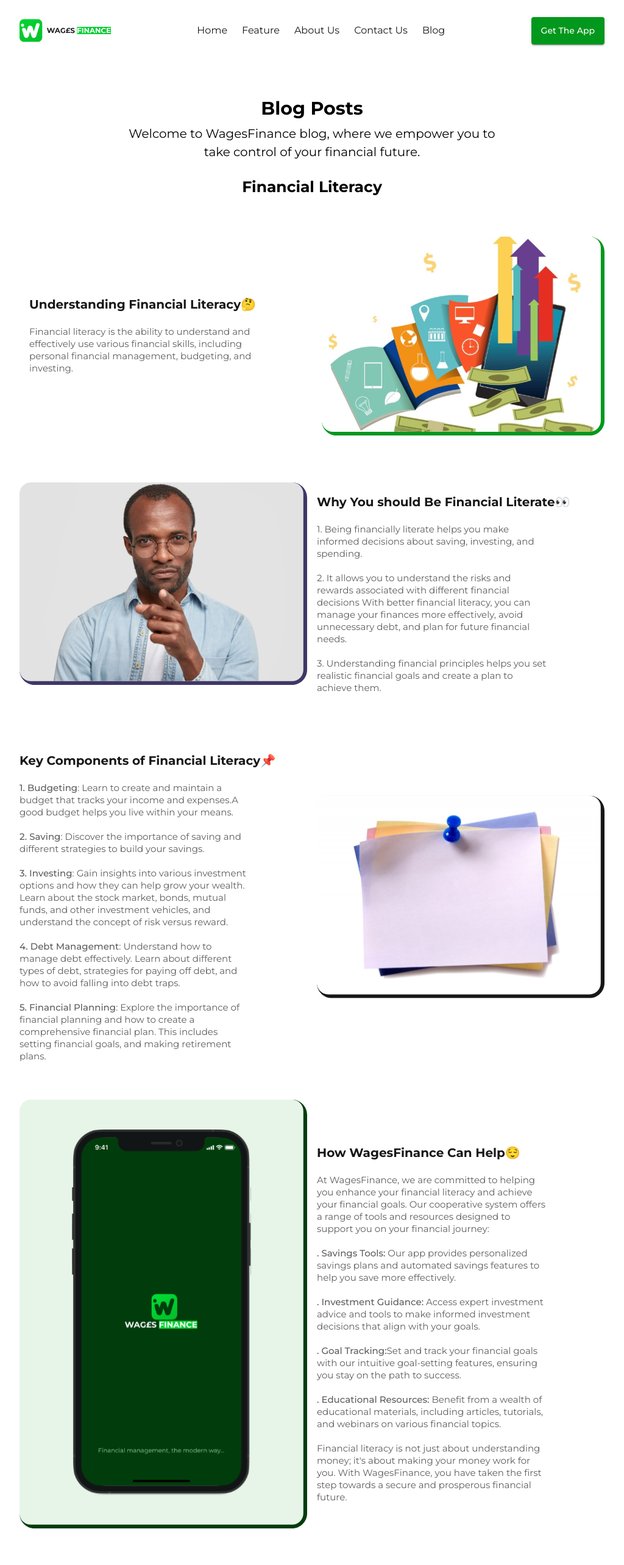
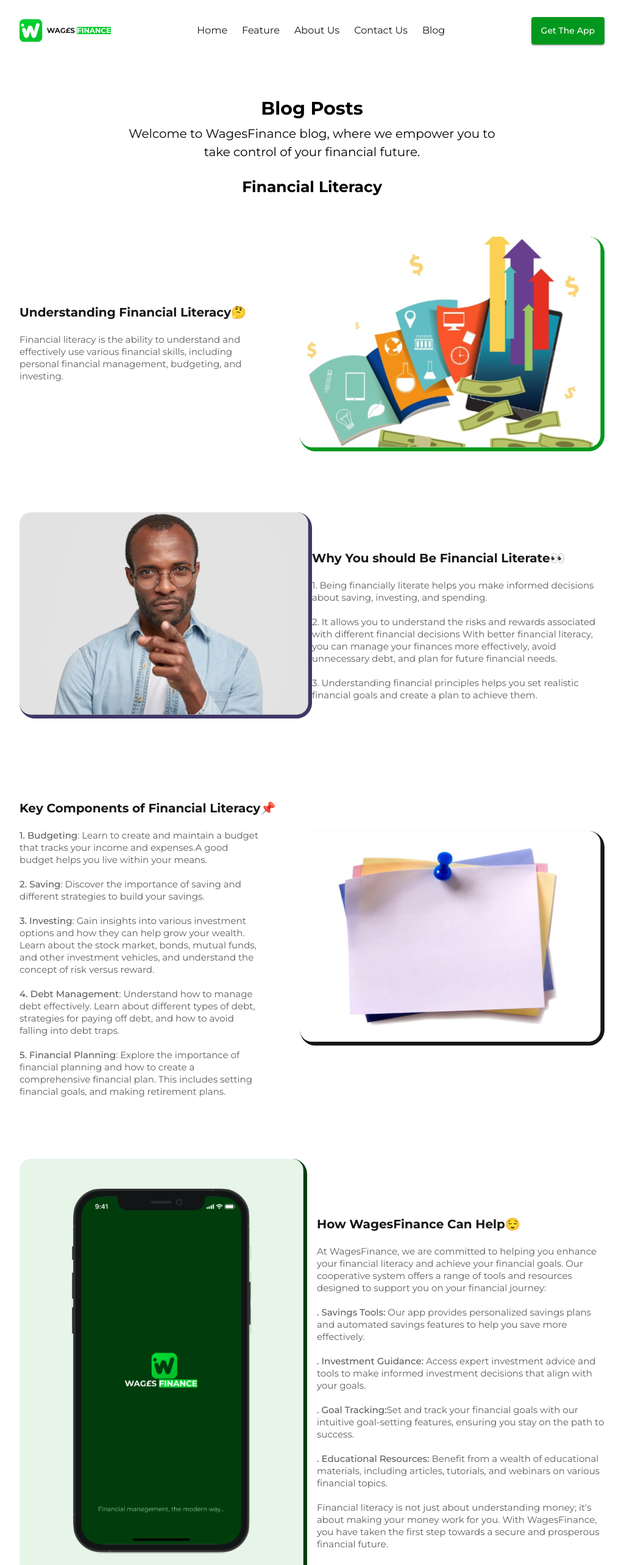
Before and after one commit to emmanuelprince66/wages-landing, a Next.js app: page /blog in a window 1280 px wide. Shown: the top 2566 px of the page at 61% size, without its empty margins (128-1152 px from the left). Built offline with nearby package versions, Linux system fonts and the light colour scheme.

Commit message:
new chag

```diff
--- a/app/components/blog/Blog.tsx
+++ b/app/components/blog/Blog.tsx
@@ -30,7 +30,7 @@
   };
 
   return (
-    <div className="flex_column_center text-center w-[90%] md:w-[75%] py-4 mx-auto  gap-4 mt-[10%] md:mt-[3%]  justify-center">
+    <div className="flex_column_center text-center w-[90%]  md:w-[75%] py-4 mx-auto  gap-4 mt-[10%] md:mt-[3%]  justify-center">
       <motion.div
         ref={blogRef}
         initial="hidden"
@@ -50,16 +50,15 @@
         </p>
       </motion.div>
 
-      <div className="w-full mt-[4%]">
+      <div className="w-full mt-[10%] md:mt-[4%]">
         <motion.div
           ref={financialRef}
           initial="hidden"
           animate={financialRefView ? "visible" : "hidden"}
           variants={fadeVariant}
-          className="flex flex-col md:flex-row md:gap-4"
+          className="flex flex-col md:flex-row md:gap-4 w-full"
         >
-          <div></div>
-          <div className="flex flex-col md:flex-row md:flex-1 items-center justify-center md:gap-4">
+          <div className="flex flex-col md:flex-row md:flex-1 items-center justify-between ">
             <div className="order-1 md:order-1 md:flex-1">
               <div className="flex_column gap-5 mb-7 md:mb-0">
                 <p className="  text-[17px] md:text-[20px] font-[600] text-primary_black">
@@ -72,7 +71,7 @@
                 </p>
               </div>
             </div>
-            <div className="order-2 md:order-2 md:flex-1">
+            <div className="order-2 md:order-2 md:flex-2">
               <div className="h-full w-full">
                 <Image
                   className="object-contain pt-1"
@@ -92,9 +91,9 @@
           initial="hidden"
           animate={literacyRefView ? "visible" : "hidden"}
           variants={fadeVariant}
-          className="flex flex-col md:flex-row md:gap-4 mt-[6%]"
+          className="flex flex-col md:flex-row md:gap-4 mt-[10%]"
         >
-          <div className="flex flex-col md:flex-row md:flex-1 items-center justify-center  md:gap-4">
+          <div className="flex flex-col md:flex-row md:flex-1 items-center justify-between ">
             <div className="order-2 md:order-1 md:flex-1">
               <div className="h-full w-full">
                 <Image
@@ -107,23 +106,23 @@
                 />
               </div>
             </div>
-            <div className="order-1 md:order-2 md:flex-1">
-              <div className="flex_column gap-5 mb-7 mt-9 md:mb-0">
+            <div className="order-1 md:order-2 md:flex-1 ">
+              <div className="flex_column gap-5 mb-7 mt-9 md:mb-0 ">
                 <p className="  text-[17px] md:text-[20px] font-[600] text-primary_black">
                   Why You should Be Financial Literate👀
                 </p>
-                <p className="text-[15px] font-[400] text-primary_gray text-start leading-5 md:max-w-[80%]">
+                <p className="text-[15px] font-[400] text-primary_gray text-start leading-5 ">
                   1. Being financially literate helps you make informed
                   decisions about saving, investing, and spending.
                 </p>
-                <p className="text-[15px] font-[400] text-primary_gray text-start leading-5 md:max-w-[80%]">
+                <p className="text-[15px] font-[400] text-primary_gray text-start leading-5 ">
                   2. It allows you to understand the risks and rewards
                   associated with different financial decisions With better
                   financial literacy, you can manage your finances more
                   effectively, avoid unnecessary debt, and plan for future
                   financial needs.
                 </p>
-                <p className="text-[15px] font-[400] text-primary_gray text-start leading-5 md:max-w-[80%]">
+                <p className="text-[15px] font-[400] text-primary_gray text-start leading-5 ">
                   3. Understanding financial principles helps you set realistic
                   financial goals and create a plan to achieve them.
                 </p>
@@ -137,10 +136,10 @@
           initial="hidden"
           animate={budgetRefView ? "visible" : "hidden"}
           variants={fadeVariant}
-          className="flex flex-col md:flex-row md:gap-4 mt-[6%]"
+          className="flex flex-col md:flex-row md:gap-4 mt-[10%]"
         >
           <div className="flex flex-col md:flex-row md:flex-1 items-center justify-center  md:gap-4">
-            <div className="order-2 md:order-2 md:flex-1">
+            <div className="order-2 md:order-2 md:flex-2">
               <div className="h-full w-full">
                 <Image
                   className="object-contain pt-1"
@@ -157,30 +156,30 @@
                 <p className="  text-[17px] md:text-[20px] font-[600] text-primary_black">
                   Key Components of Financial Literacy📌
                 </p>
-                <p className="text-[15px] font-[400] text-primary_gray text-start leading-5 md:max-w-[80%]">
+                <p className="text-[15px] font-[400] text-primary_gray text-start leading-5 md:max-w-[90%]">
                   <span className="font-[500]"> 1. Budgeting</span>: Learn to
                   create and maintain a budget that tracks your income and
                   expenses.A good budget helps you live within your means.
                 </p>
-                <p className="text-[15px] font-[400] text-primary_gray text-start leading-5 md:max-w-[80%]">
+                <p className="text-[15px] font-[400] text-primary_gray text-start leading-5 md:max-w-[90%]">
                   <span className="font-[500]">2. Saving</span>: Discover the
                   importance of saving and different strategies to build your
                   savings.
                 </p>
-                <p className="text-[15px] font-[400] text-primary_gray text-start leading-5 md:max-w-[80%]">
+                <p className="text-[15px] font-[400] text-primary_gray text-start leading-5 md:max-w-[90%]">
                   <span className="font-[500]">3. Investing</span>: Gain
                   insights into various investment options and how they can help
                   grow your wealth. Learn about the stock market, bonds, mutual
                   funds, and other investment vehicles, and understand the
                   concept of risk versus reward.
                 </p>
-                <p className="text-[15px] font-[400] text-primary_gray text-start leading-5 md:max-w-[80%]">
+                <p className="text-[15px] font-[400] text-primary_gray text-start leading-5 md:max-w-[90%]">
                   <span className="font-[500]"> 4. Debt Management</span>:
                   Understand how to manage debt effectively. Learn about
                   different types of debt, strategies for paying off debt, and
                   how to avoid falling into debt traps.
                 </p>
-                <p className="text-[15px] font-[400] text-primary_gray text-start leading-5 md:max-w-[80%]">
+                <p className="text-[15px] font-[400] text-primary_gray text-start leading-5 md:max-w-[90%]">
                   <span className="font-[500]">5. Financial Planning</span>:
                   Explore the importance of financial planning and how to create
                   a comprehensive financial plan. This includes setting
@@ -196,7 +195,7 @@
           initial="hidden"
           animate={helpRefView ? "visible" : "hidden"}
           variants={fadeVariant}
-          className="flex flex-col md:flex-row md:gap-4 mt-[6%]"
+          className="flex flex-col md:flex-row md:gap-4 mt-[10%]"
         >
           <div className="flex flex-col md:flex-row md:flex-1 items-center justify-center  md:gap-4">
             <div className="order-2 md:order-1 md:flex-1">
@@ -216,33 +215,33 @@
                 <p className="  text-[17px] md:text-[20px] font-[600] text-primary_black">
                   How WagesFinance Can Help😌
                 </p>
-                <p className="text-[15px] font-[400] text-primary_gray text-start leading-5 md:max-w-[80%]">
+                <p className="text-[15px] font-[400] text-primary_gray text-start leading-5 ">
                   At WagesFinance, we are committed to helping you enhance your
                   financial literacy and achieve your financial goals. Our
                   cooperative system offers a range of tools and resources
                   designed to support you on your financial journey:
                 </p>
-                <p className=" text-[15px] font-[400] text-primary_gray text-start leading-5 md:max-w-[80%]">
+                <p className=" text-[15px] font-[400] text-primary_gray text-start leading-5 ">
                   <span className="font-[500]">. Savings Tools:</span> Our app
                   provides personalized savings plans and automated savings
                   features to help you save more effectively.
                 </p>
-                <p className=" text-[15px] font-[400] text-primary_gray text-start leading-5 md:max-w-[80%]">
+                <p className=" text-[15px] font-[400] text-primary_gray text-start leading-5 ">
                   <span className="font-[500]">. Investment Guidance:</span>{" "}
                   Access expert investment advice and tools to make informed
                   investment decisions that align with your goals.
                 </p>
-                <p className=" text-[15px] font-[400] text-primary_gray text-start leading-5 md:max-w-[80%]">
+                <p className=" text-[15px] font-[400] text-primary_gray text-start leading-5 ">
                   <span className="font-[500]">. Goal Tracking:</span>Set and
                   track your financial goals with our intuitive goal-setting
                   features, ensuring you stay on the path to success.
                 </p>
-                <p className=" text-[15px] font-[400] text-primary_gray text-start leading-5 md:max-w-[80%]">
+                <p className=" text-[15px] font-[400] text-primary_gray text-start leading-5 ">
                   <span className="font-[500]">. Educational Resources:</span>{" "}
                   Benefit from a wealth of educational materials, including
                   articles, tutorials, and webinars on various financial topics.
                 </p>
-                <p className="text-[15px] font-[400] text-primary_gray text-start leading-5 md:max-w-[80%]">
+                <p className="text-[15px] font-[400] text-primary_gray text-start leading-5 ">
                   Financial literacy is not just about understanding money; it's
                   about making your money work for you. With WagesFinance, you
                   have taken the first step towards a secure and prosperous
--- a/app/components/dapp/Dapp.tsx
+++ b/app/components/dapp/Dapp.tsx
@@ -3,7 +3,7 @@
 
 const Dapp = () => {
   return (
-    <div className="mx-auto w-[90%] mt-[10%] md:w-[75%]">
+    <div className="mx-auto w-[90%] mt-[10%]  md:max-w-[75%] md:min-w-[75%]">
       <div className="flex flex-col md:flex-row lg:flex-row px-4 pt-4 bg-[#027A17] rounded-lg mx-auto justify-evenly items-center">
         <div className="md:flex-basis-1/2 lg:flex-basis-1/2 order-2 md:order-1 lg:order-1">
           <Image
```
Also changed, not shown: app/components/footer/Footer.tsx (+15 -10 lines).
